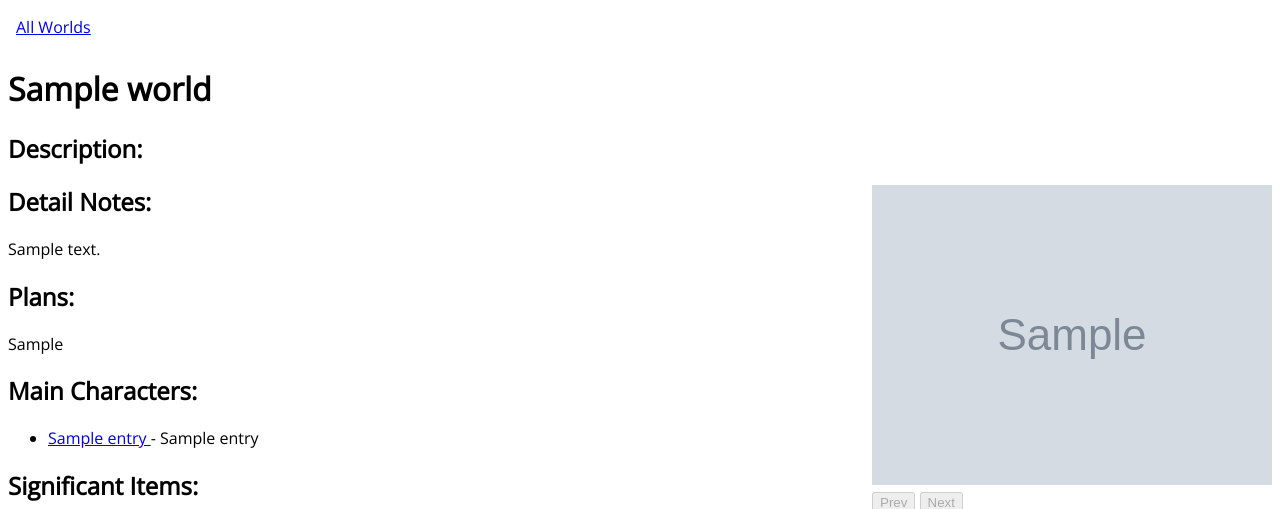
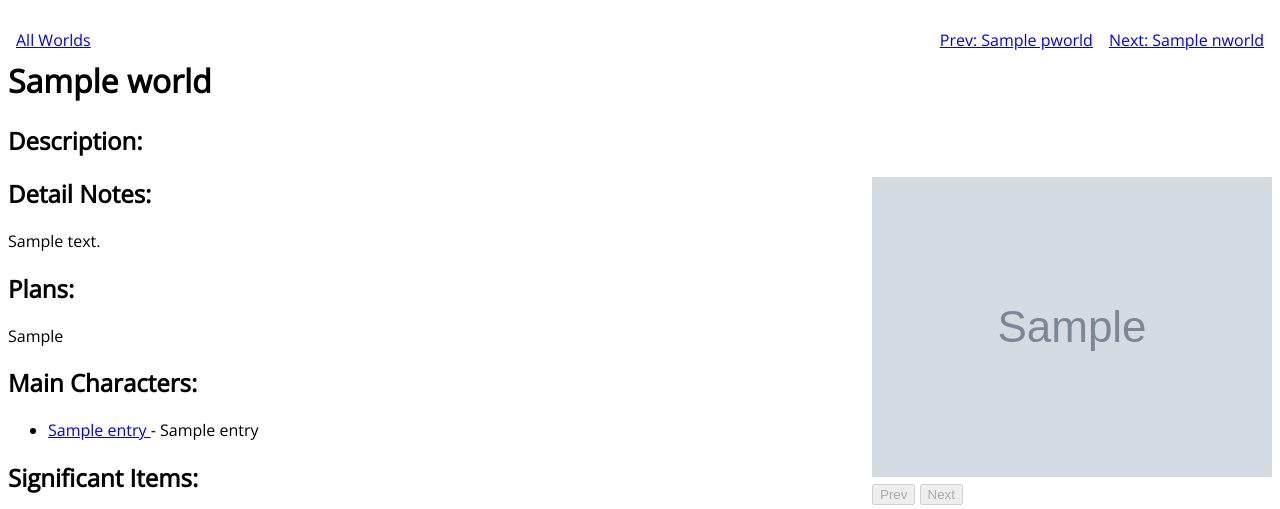
Before and after one commit to jmwanderer/worldai, a Flask app: template worldai/templates/view_world.html in a window 1280 px wide. Shown: the top 509 px of the page. Run offline with Flask 3, Linux system fonts and the light colour scheme; the template is opened without the code that fills it: most values are stand-ins (such as "Sample title", 1, 10 or a date in 2020); grey boxes marked "Sample" are stand-in pictures; parts of the project's set-up code (start-up, migrations or seed data) failed here and were passed over.

Commit message:
Add browse navigation

```diff
--- a/worldai/elements.py
+++ b/worldai/elements.py
@@ -460,3 +460,25 @@ def deleteWorld(db, data_dir, world_id):
   db.execute("DELETE FROM elements WHERE id = ? AND type = ?",
                (world.id, ElementType.WORLD))
   db.commit()
+
+
+def getAdjacentETags(etag, tag_list):
+  """
+  Return (prev, next) etags for the given etag in the list
+  """
+  index = 0
+  for entry in tag_list:
+    if entry.getID() == etag.getID():
+      break
+    index += 1
+
+  prev_entry = None
+  next_entry = None
+
+  if index < len(tag_list):
+    if index > 0:
+      prev_entry = tag_list[index - 1]
+    if index < len(tag_list) - 1:
+      next_entry = tag_list[index + 1]
+
+  return (prev_entry, next_entry)
--- a/worldai/server.py
+++ b/worldai/server.py
@@ -242,6 +242,10 @@ def view_world(id):
   if world == None:
     return "World not found", 400
 
+  worlds = elements.listWorlds(get_db())
+  (pworld, nworld) = elements.getAdjacentETags(world.getETag(),
+                                               worlds)
+
   characters = elements.listCharacters(get_db(), world.id)
   char_list = []
   for entry in characters:
@@ -269,7 +273,9 @@ def view_world(id):
   return flask.render_template("view_world.html", world=world,
                                character_list=char_list,
                                item_list=item_list,
-                               site_list=site_list)
+                               site_list=site_list,
+                               pworld=pworld,
+                               nworld=nworld)
 
 @bp.route('/view/worlds/<wid>/characters/<cid>', methods=["GET"])
 @login_required
@@ -283,9 +289,12 @@ def view_character(wid, cid):
   character = elements.loadCharacter(get_db(), cid)
   if character == None:
     return "Character not found", 400
+  characters = elements.listCharacters(get_db(), wid)
+  (pchar, nchar) = elements.getAdjacentETags(character.getETag(),
+                                               characters)
 
   return flask.render_template("view_character.html", world=world,
-                               character=character)
+                               character=character, pchar=pchar, nchar=nchar)
 
 @bp.route('/view/worlds/<wid>/items/<iid>', methods=["GET"])
 @login_required
@@ -299,9 +308,12 @@ def view_item(wid, iid):
   item = elements.loadItem(get_db(), iid)
   if item == None:
     return "Item not found", 400
+  items = elements.listItems(get_db(), wid)
+  (pitem, nitem) = elements.getAdjacentETags(item.getETag(),
+                                             items)
 
   return flask.render_template("view_item.html", world=world,
-                               item=item)
+                               item=item, nitem=nitem, pitem=pitem)
 
 @bp.route('/view/worlds/<wid>/sites/<sid>', methods=["GET"])
 @login_required
@@ -315,9 +327,12 @@ def view_site(wid, sid):
   site = elements.loadSite(get_db(), sid)
   if site == None:
     return "Site not found", 400
+  sites = elements.listSites(get_db(), wid)
+  (psite, nsite) = elements.getAdjacentETags(site.getETag(),
+                                             sites)
 
   return flask.render_template("view_site.html", world=world,
-                               site=site)
+                               site=site, psite=psite, nsite=nsite)
 
 
 @bp.route('/images/<id>', methods=["GET"])
--- a/worldai/templates/view_world.html
+++ b/worldai/templates/view_world.html
@@ -2,12 +2,39 @@
 <html lang="en">
   {% include "header.html" %}
   <body>
+    <div class="navdiv">
+      <div class="leftnav">
         <ul class="navlist">
           <li class="navitem">
             <a class="nava"
                href="{{ url_for('worldai.list_worlds') }}">All Worlds</a>
         </ul>
-    <div>
+      </div>
+
+      <div class="rightnav">
+        <ul class="navlist">
+
+          {% if not nworld is none %}
+          <li class="rnavitem">
+            <a class="nava"
+               href="{{ url_for('worldai.view_world', id=nworld.getID()) }}">
+              Next: {{ nworld.getName() }}
+            </a>
+          </li>
+          {% endif %}
+
+          {% if not pworld is none %}
+          <li class="rnavitem">
+            <a class="nava"
+               href="{{ url_for('worldai.view_world', id=pworld.getID()) }}">
+              Prev: {{ pworld.getName() }}
+            </a>
+          </li>
+          {% endif %}
+        </ul>
+      </div>
+    </div>
+
     <h1>{{ world.getName() }}</h1>
       <h2>Description:</h2>
       {% if not world.getImageByIndex(0) is none %}
```
Also changed, not shown: tests/test_elements.py (+3 -0 lines), worldai/templates/view_character.html (+16 -4 lines), worldai/templates/view_item.html (+16 -4 lines), worldai/templates/view_site.html (+15 -4 lines). Lines whose indentation alone changed are shown as unchanged.
